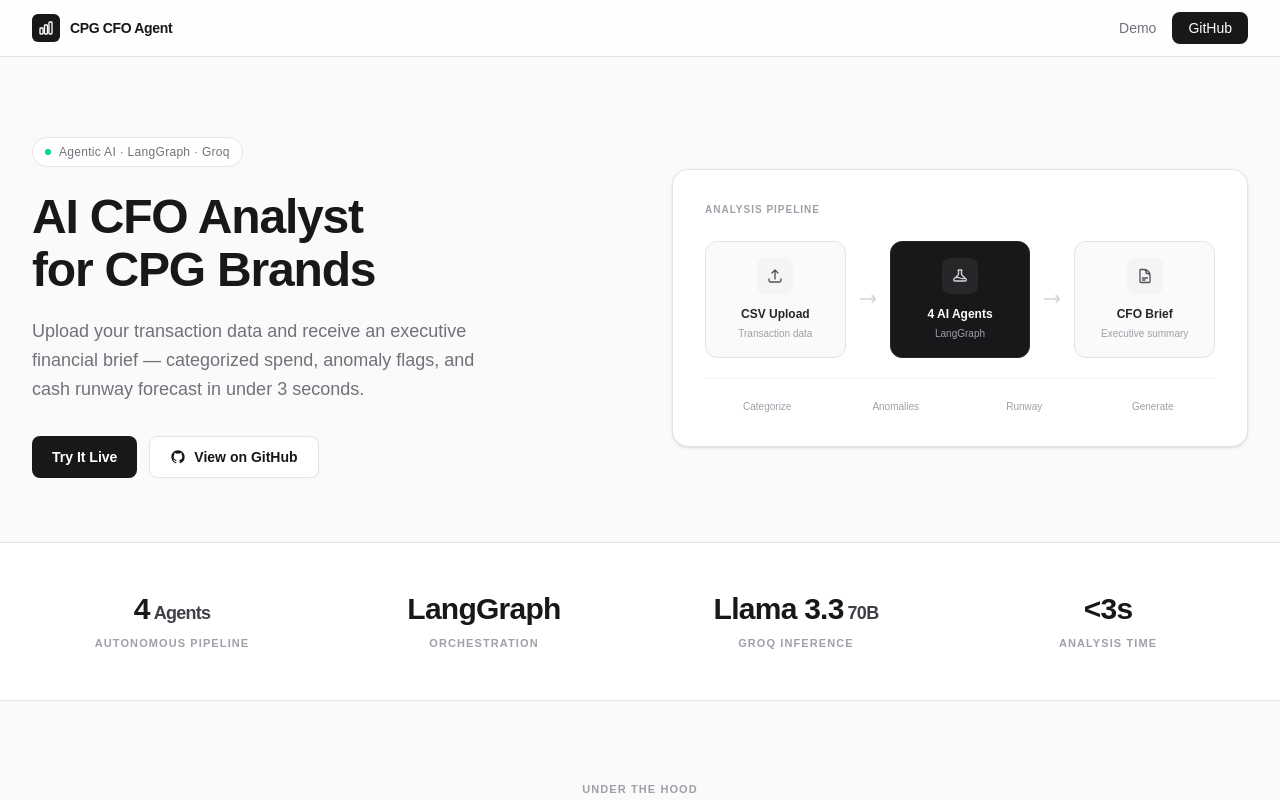
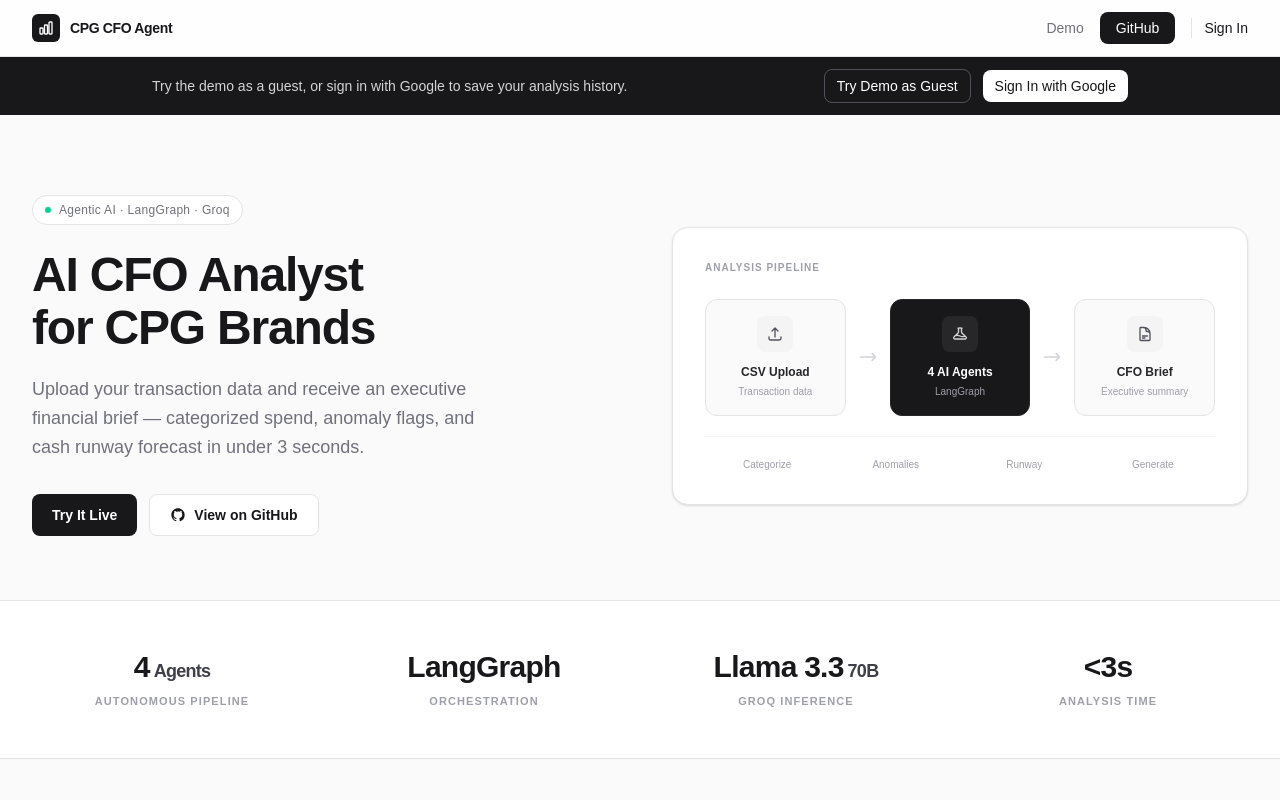
Before and after one commit to gaurannggg7/cpg-cfo-agent, a Next.js app in the folder frontend/: page / in a window 1280 px wide. Shown: the top 800 px of the page. Built offline with nearby package versions, Linux system fonts and the light colour scheme; no server answers.

Commit message:
Phase 2: Auth flow UI (guest/Google sign-in choice, AuthBanner, useAuth hook, navbar auth state)

```diff
--- a/frontend/app/page.tsx
+++ b/frontend/app/page.tsx
@@ -1,8 +1,10 @@
 'use client';
 
-import { useState, useEffect } from 'react';
-import { onAuthChange } from '@/lib/firebase';
+import { useState, useEffect, useRef } from 'react';
+import { useAuth } from '@/hooks/useAuth';
 import { useAnalysisSave } from '@/hooks/useAnalysisSave';
+import Navbar from '@/components/Navbar';
+import AuthBanner from '@/components/AuthBanner';
 import UploadForm from '@/components/UploadForm';
 import Dashboard, { type AnalysisResult } from '@/components/Dashboard';
 import Hero from '@/components/landing/Hero';
@@ -10,20 +12,24 @@
 import HowItWorks from '@/components/landing/HowItWorks';
 import BuiltWith from '@/components/landing/BuiltWith';
 import Footer from '@/components/landing/Footer';
-import type { User } from 'firebase/auth';
 
 export default function Home() {
   const [results, setResults] = useState<AnalysisResult | null>(null);
   const [loading, setLoading] = useState(false);
-  const [user, setUser] = useState<User | null>(null);
+  const { user } = useAuth();
   const { save } = useAnalysisSave();
+  const prevUidRef = useRef<string | null>(null);
 
   useEffect(() => {
-    // No auto sign-in: auth starts signed-out until the user explicitly
-    // chooses guest mode or Google sign-in. Just mirror auth state.
-    const unsubscribe = onAuthChange(setUser);
-    return unsubscribe;
-  }, []);
+    const uid = user?.uid ?? null;
+    // Discard any displayed analysis when the signed-in identity changes
+    // (e.g. guest upgrades to Google, or signs out) — fresh start, no
+    // merging a guest's unsaved results into the new account.
+    if (prevUidRef.current !== null && uid !== prevUidRef.current) {
+      setResults(null);
+    }
+    prevUidRef.current = uid;
+  }, [user?.uid]);
 
   const handleAnalyze = async (file: File, monthlyRevenue: number) => {
     setLoading(true);
@@ -58,35 +64,8 @@
 
   return (
     <div className="min-h-screen bg-zinc-50">
-      {/* Sticky nav */}
-      <header className="sticky top-0 z-50 bg-white/80 backdrop-blur-sm border-b border-zinc-200">
-        <div className="max-w-7xl mx-auto px-4 sm:px-6 lg:px-8 h-14 flex items-center justify-between">
-          <div className="flex items-center gap-2.5">
-            <div className="w-7 h-7 bg-zinc-900 rounded-md flex items-center justify-center flex-shrink-0">
-              <svg className="w-4 h-4 text-white" fill="none" viewBox="0 0 24 24" stroke="currentColor" strokeWidth={2} aria-hidden="true">
-                <path strokeLinecap="round" strokeLinejoin="round" d="M3 13.125C3 12.504 3.504 12 4.125 12h2.25c.621 0 1.125.504 1.125 1.125v6.75C7.5 20.496 6.996 21 6.375 21h-2.25A1.125 1.125 0 013 19.875v-6.75zM9.75 8.625c0-.621.504-1.125 1.125-1.125h2.25c.621 0 1.125.504 1.125 1.125v11.25c0 .621-.504 1.125-1.125 1.125h-2.25a1.125 1.125 0 01-1.125-1.125V8.625zM16.5 4.125c0-.621.504-1.125 1.125-1.125h2.25C20.496 3 21 3.504 21 4.125v15.75c0 .621-.504 1.125-1.125 1.125h-2.25a1.125 1.125 0 01-1.125-1.125V4.125z" />
-              </svg>
-            </div>
-            <span className="text-zinc-900 font-semibold text-sm tracking-tight">CPG CFO Agent</span>
-          </div>
-          <div className="hidden sm:flex items-center gap-4">
-            <a
-              href="#demo"
-              className="text-sm text-zinc-500 hover:text-zinc-900 transition-colors duration-200 font-medium"
-            >
-              Demo
-            </a>
-            <a
-              href="https://github.com/gaurannggg7/cpg-cfo-agent"
-              target="_blank"
-              rel="noopener noreferrer"
-              className="text-sm bg-zinc-900 hover:bg-zinc-800 text-white px-4 py-1.5 rounded-lg font-medium transition-colors duration-200"
-            >
-              GitHub
-            </a>
-          </div>
-        </div>
-      </header>
+      <Navbar user={user} />
+      {!user && <AuthBanner />}
 
       {/* Marketing sections */}
       <Hero />
--- /dev/null
+++ b/frontend/components/AuthBanner.tsx
@@ -0,0 +1,64 @@
+'use client';
+
+import { useState } from 'react';
+import { signInAnon, signInWithGoogle } from '@/lib/firebase';
+
+export default function AuthBanner() {
+  const [loadingAction, setLoadingAction] = useState<'guest' | 'google' | null>(null);
+  const [error, setError] = useState<string | null>(null);
+
+  const handleGuest = async () => {
+    setLoadingAction('guest');
+    setError(null);
+    try {
+      await signInAnon();
+    } catch (err) {
+      console.error('Guest sign-in failed:', err);
+      setError('Could not start a guest session. Try again.');
+    } finally {
+      setLoadingAction(null);
+    }
+  };
+
+  const handleGoogle = async () => {
+    setLoadingAction('google');
+    setError(null);
+    try {
+      await signInWithGoogle();
+    } catch (err) {
+      console.error('Google sign-in failed:', err);
+      setError('Google sign-in failed or was cancelled.');
+    } finally {
+      setLoadingAction(null);
+    }
+  };
+
+  return (
+    <div className="bg-zinc-900 text-white">
+      <div className="max-w-5xl mx-auto px-4 sm:px-6 py-3 flex flex-col sm:flex-row items-center justify-between gap-3">
+        <p className="text-sm text-zinc-300 text-center sm:text-left">
+          Try the demo as a guest, or sign in with Google to save your analysis history.
+        </p>
+        <div className="flex items-center gap-3 flex-shrink-0">
+          {error && <span className="text-xs text-red-400">{error}</span>}
+          <button
+            type="button"
+            onClick={handleGuest}
+            disabled={loadingAction !== null}
+            className="text-sm px-3 py-1.5 rounded-lg border border-zinc-600 hover:border-zinc-400 transition-colors duration-200 disabled:opacity-50 whitespace-nowrap"
+          >
+            {loadingAction === 'guest' ? 'Starting…' : 'Try Demo as Guest'}
+          </button>
+          <button
+            type="button"
+            onClick={handleGoogle}
+            disabled={loadingAction !== null}
+            className="text-sm px-3 py-1.5 rounded-lg bg-white text-zinc-900 hover:bg-zinc-100 transition-colors duration-200 font-medium disabled:opacity-50 whitespace-nowrap"
+          >
+            {loadingAction === 'google' ? 'Signing in…' : 'Sign In with Google'}
+          </button>
+        </div>
+      </div>
+    </div>
+  );
+}
--- /dev/null
+++ b/frontend/components/Navbar.tsx
@@ -0,0 +1,96 @@
+'use client';
+
+import type { User } from 'firebase/auth';
+import { signInWithGoogle, signOutUser } from '@/lib/firebase';
+
+interface Props {
+  user: User | null;
+}
+
+export default function Navbar({ user }: Props) {
+  const isGoogleUser = !!user && !user.isAnonymous;
+  const isGuest = !!user && user.isAnonymous;
+
+  const handleSignIn = async () => {
+    try {
+      await signInWithGoogle();
+    } catch (error) {
+      console.error('Google sign-in failed:', error);
+    }
+  };
+
+  const handleSignOut = async () => {
+    try {
+      await signOutUser();
+    } catch (error) {
+      console.error('Sign out failed:', error);
+    }
+  };
+
+  return (
+    <header className="sticky top-0 z-50 bg-white/80 backdrop-blur-sm border-b border-zinc-200">
+      <div className="max-w-7xl mx-auto px-4 sm:px-6 lg:px-8 h-14 flex items-center justify-between">
+        <div className="flex items-center gap-2.5">
+          <div className="w-7 h-7 bg-zinc-900 rounded-md flex items-center justify-center flex-shrink-0">
+            <svg className="w-4 h-4 text-white" fill="none" viewBox="0 0 24 24" stroke="currentColor" strokeWidth={2} aria-hidden="true">
+              <path strokeLinecap="round" strokeLinejoin="round" d="M3 13.125C3 12.504 3.504 12 4.125 12h2.25c.621 0 1.125.504 1.125 1.125v6.75C7.5 20.496 6.996 21 6.375 21h-2.25A1.125 1.125 0 013 19.875v-6.75zM9.75 8.625c0-.621.504-1.125 1.125-1.125h2.25c.621 0 1.125.504 1.125 1.125v11.25c0 .621-.504 1.125-1.125 1.125h-2.25a1.125 1.125 0 01-1.125-1.125V8.625zM16.5 4.125c0-.621.504-1.125 1.125-1.125h2.25C20.496 3 21 3.504 21 4.125v15.75c0 .621-.504 1.125-1.125 1.125h-2.25a1.125 1.125 0 01-1.125-1.125V4.125z" />
+            </svg>
+          </div>
+          <span className="text-zinc-900 font-semibold text-sm tracking-tight">CPG CFO Agent</span>
+        </div>
+
+        <div className="flex items-center gap-3 sm:gap-4">
+          <a
+            href="#demo"
+            className="hidden sm:inline text-sm text-zinc-500 hover:text-zinc-900 transition-colors duration-200 font-medium"
+          >
+            Demo
+          </a>
+          <a
+            href="https://github.com/gaurannggg7/cpg-cfo-agent"
+            target="_blank"
+            rel="noopener noreferrer"
+            className="hidden sm:inline text-sm bg-zinc-900 hover:bg-zinc-800 text-white px-4 py-1.5 rounded-lg font-medium transition-colors duration-200"
+          >
+            GitHub
+          </a>
+
+          {isGoogleUser && (
+            <div className="flex items-center gap-2 sm:gap-3 pl-2 sm:pl-3 border-l border-zinc-200">
+              <span className="hidden sm:inline text-xs text-zinc-500 max-w-[140px] truncate">
+                {user.email}
+              </span>
+              <button
+                type="button"
+                onClick={handleSignOut}
+                className="text-sm text-zinc-500 hover:text-zinc-900 font-medium transition-colors duration-200"
+              >
+                Sign Out
+              </button>
+            </div>
+          )}
+
+          {isGuest && (
+            <button
+              type="button"
+              onClick={handleSignIn}
+              className="text-sm text-zinc-900 font-medium transition-colors duration-200 border-l border-zinc-200 pl-3"
+            >
+              Sign In with Google
+            </button>
+          )}
+
+          {!user && (
+            <button
+              type="button"
+              onClick={handleSignIn}
+              className="text-sm text-zinc-900 font-medium transition-colors duration-200 border-l border-zinc-200 pl-3"
+            >
+              Sign In
+            </button>
+          )}
+        </div>
+      </div>
+    </header>
+  );
+}
--- /dev/null
+++ b/frontend/hooks/useAuth.ts
@@ -0,0 +1,28 @@
+import { useEffect, useState } from 'react';
+import type { User } from 'firebase/auth';
+import {
+  onAuthChange,
+  signInWithGoogle as firebaseSignInWithGoogle,
+  signOutUser as firebaseSignOutUser,
+} from '@/lib/firebase';
+
+export function useAuth() {
+  const [user, setUser] = useState<User | null>(null);
+  const [loading, setLoading] = useState(true);
+
+  useEffect(() => {
+    const unsubscribe = onAuthChange((nextUser) => {
+      setUser(nextUser);
+      setLoading(false);
+    });
+    return unsubscribe;
+  }, []);
+
+  return {
+    user,
+    loading,
+    isGuest: user?.isAnonymous ?? false,
+    signInWithGoogle: firebaseSignInWithGoogle,
+    signOutUser: firebaseSignOutUser,
+  };
+}
```
